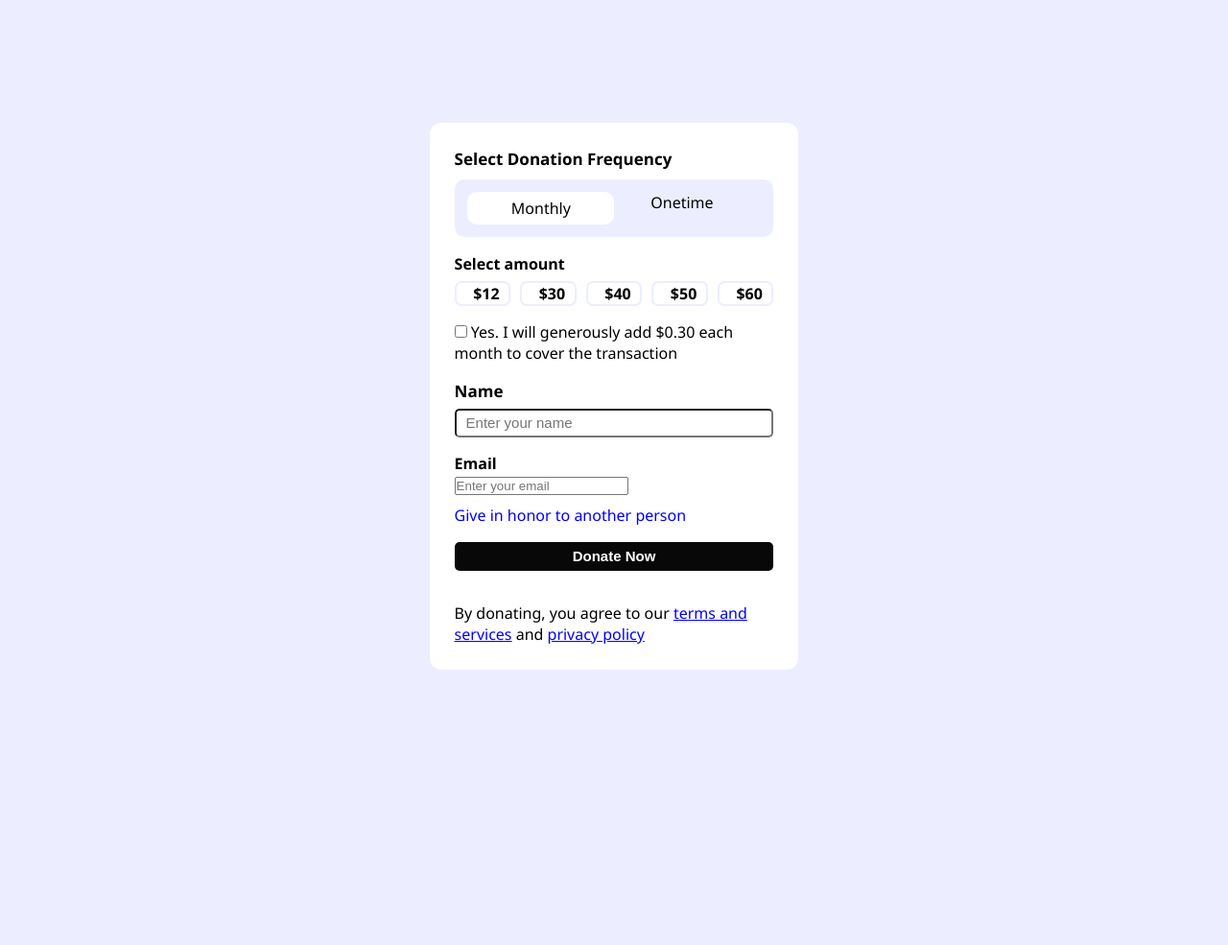
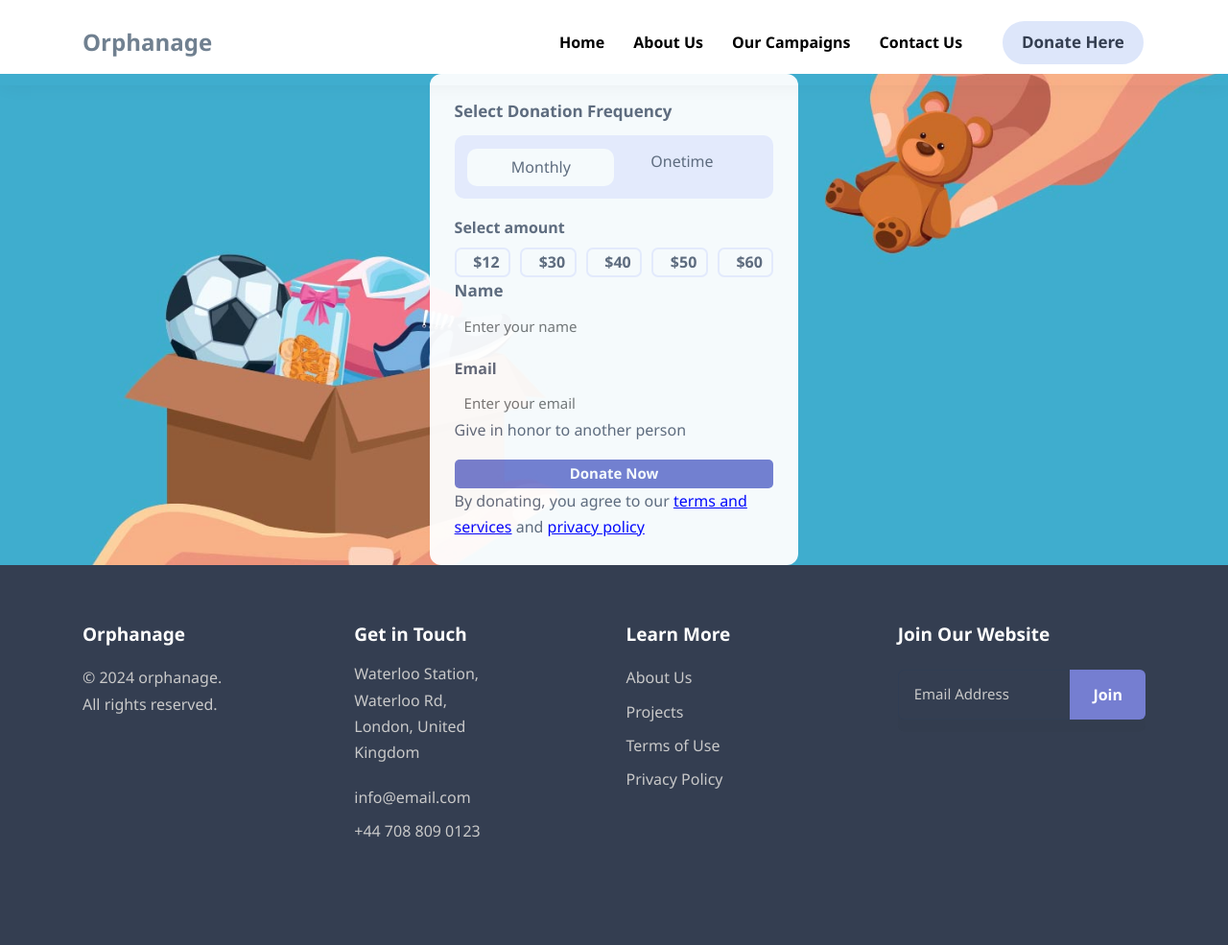
Before and after one commit to kmmehedihassan/Orphanage-Website, a plain HTML site: page donate_us.html in a window 1280 px wide. Shown: the whole page at 96% size. Before the commit the page ends 826 px from the top, so only its background shows below. Drawn offline with Linux system fonts and the light colour scheme.

Commit message:
donate-us

```diff
--- a/components/css/donate_us.css
+++ b/components/css/donate_us.css
@@ -9,17 +9,24 @@ body{
     background-color: rgb(236, 238, 255);
 }
 
-.container{
+.donate{
+    background-image: url("../images/donate-us.jpg");
+    background-repeat: no-repeat;
+    background-position: center;
+    background-size: cover;
+    height: 100%;
+}
+.donate-container{
+    opacity: 95%;
     padding: 2%;
-    margin-top: 10%;
+    margin-top: 6%;
     margin-left: 35%;
     margin-right: 35%;
-    margin-bottom: 10%;
     background-color: white;
     border-radius: 12px;
 }
 
-.container p:first-child{
+.donate-container p:first-child{
     font-size: 17px;
     font-weight: 600;
 }
@@ -64,7 +71,7 @@ p:nth-child(3){
 }
 
 .money:hover{
-    background-color: black;
+    background-color: hsla(234, 50%, 64%, 1);
     color: white;
 }
 
@@ -72,9 +79,14 @@ p:nth-child(3){
     margin-top: 5%;
 }
 
-.input{
+.donate-input{
     margin-top: 5%;
 }
+
+/* #footer input {
+    all:unset;
+  } */
+
 
 input[type="text"]{
     margin-top: 2%;
@@ -91,25 +103,28 @@ p:nth-child(7){
     color: blue;
 }
 
-button{
+.donate-button{
     width: 100%;
     height: 30px;
     margin-top: 5%;
     font-size: 15px;
     font-weight: 600;
     color: white;
-    background-color: rgb(8, 8, 8);
+    background-color: hsla(234, 50%, 64%, 1);
     border: none;
     border-radius: 5px;
     cursor: pointer;
 }
-button:hover{
-    color: blue;
-}
+
 p:nth-child(9){
     margin-top: 10%;
 }
 .blue{
+    display: inline;
     color: blue;
     text-decoration: underline;
 }
+
+footer{
+    margin-top: 0% !important;
+}
--- a/donate_us.html
+++ b/donate_us.html
@@ -13,11 +13,53 @@
   <link href="https://fonts.googleapis.com/css2?family=Manrope:wght@500;700&display=swap" rel="stylesheet">
 
   <link rel="stylesheet" href="./components/css/donate_us.css">
-  <!-- <link rel="stylesheet" href="./components/css/style.css"> -->
+  <link rel="stylesheet" href="./components/css/style.css">
 
 </head>
 <body>
+    <header class="header" data-header>
         <div class="container">
+          <h2>
+            <a href="#" class="logo" style="color:slategrey">
+              Orphanage
+            </a>
+          </h2>
+
+          <nav class="navbar" sidebar-nav>
+            <div class="navbar-top">
+              <button class="navbar-close-btn" sidebar-nav-toggler>
+                <ion-icon name="close-outline" aria-hidden="true"></ion-icon>
+              </button>
+            </div>
+
+            <ul class="navbar-items">
+              <li>
+                <a href="./index.html" class="navbar-comp">Home</a>
+              </li>
+              <li>
+                <a href="#" class="navbar-comp">About Us</a>
+              </li>
+              <li>
+                <a href="#" class="navbar-comp">Our Campaigns</a>
+              </li>
+              <li>
+                <a href="./contact_us.html" class="navbar-comp">Contact Us</a>
+              </li>
+            </ul>
+          </nav>
+
+          <a href="./donate_us.html" class="btn btn-primary">Donate Here</a>
+
+          <button class="navbar-open-btn" sidebar-nav-toggler>
+            <ion-icon name="menu" aria-hidden="true"></ion-icon>
+          </button>
+
+          <div class="overlay" sidebar-nav-toggler data-overlay></div>
+
+        </div>
+    </header>
+    <main class="donate">
+        <div class="donate-container">
             <p>Select Donation Frequency</p>
             <div class="time">
                 <span>Monthly</span>
@@ -32,22 +74,119 @@
                 <span class="money">$50</span>
                 <span class="money">$60</span>
             </div>
-        <div class="confirm">
+            <!-- <div class="confirm">
                 <input type="checkbox" name="" id="">
                 <span>Yes. I will generously add $0.30 each month to cover the transaction</span>
-        </div>
+            </div> -->
             <div class="input">
                 <p>Name</p>
-            <input type="text" name="" id="" placeholder="Enter your name">
+                <input class="donate-input" type="text" name="" id="" placeholder="Enter your name">
 
                 <p>Email</p>
-            <input type="email" name="" id="" placeholder="Enter your email">
+                <input type="text" name="" id="" placeholder="Enter your email">
             </div>
                 <p>Give in honor to another person</p>
 
-            <button>Donate Now</button>
+                <button class="donate-button">Donate Now</button>
 
                 <p>By donating, you agree to our <span class="blue">terms and services</span> and <span class="blue">privacy policy</span></p>
         </div>
+    </main>
+    <footer class="footer">
+        <div class="container grid-list">
+
+          <div class="footer-box">
+
+            <p class="h4 footer-list-title">Orphanage</p>
+
+            <p class="footer-text">
+              &copy; 2024 orphanage. <br> All rights reserved.
+            </p>
+
+            <ul class="social-list">
+
+              <li>
+                <a href="#" class="social-media-link">
+                  <ion-icon name="logo-facebook"></ion-icon>
+                </a>
+              </li>
+
+              <li>
+                <a href="#" class="social-media-link">
+                  <ion-icon name="logo-twitter"></ion-icon>
+                </a>
+              </li>
+
+              <li>
+                <a href="#" class="social-media-link">
+                  <ion-icon name="logo-instagram"></ion-icon>
+                </a>
+              </li>
+
+              <li>
+                <a href="#" class="social-media-link">
+                  <ion-icon name="logo-youtube"></ion-icon>
+                </a>
+              </li>
+
+            </ul>
+
+          </div>
+
+          <ul class="footer-list">
+
+            <li>
+              <p class="h4 footer-list-title">Get in Touch</p>
+            </li>
+
+            <li>
+              <address class="footer-text">
+                Waterloo Station, Waterloo Rd, London, United Kingdom
+              </address>
+            </li>
+
+            <li>
+              <a href="mailto:info@email.com" class="footer-link">info@email.com</a>
+            </li>
+
+            <li>
+              <a href="tel:+447088090123" class="footer-link">+44 708 809 0123</a>
+            </li>
+
+          </ul>
+
+          <ul class="footer-list">
+
+            <li>
+              <p class="h4 footer-list-title">Learn More</p>
+            </li>
+            <li>
+              <a href="#" class="footer-link">About Us</a>
+            </li>
+            <li>
+              <a href="#" class="footer-link">Projects</a>
+            </li>
+            <li>
+              <a href="#" class="footer-link">Terms of Use</a>
+            </li>
+            <li>
+              <a href="#" class="footer-link">Privacy Policy</a>
+            </li>
+
+          </ul>
+
+          <div class="footer-list">
+
+            <p class="h4 footer-list-title">Join Our Website</p>
+
+            <form action="" class="input-wrapper">
+              <input type="email" name="email_address" placeholder="Email Address" required class="input-field">
+              <button type="submit" class="submit-btn">Join</button>
+            </form>
+
+          </div>
+
+        </div>
+    </footer>
 </body>
 </html>
```
Also changed, not shown: contact_us.html (+1 -1 lines), index.html (+2 -2 lines), components/images/donate-us.jpg (added), components/images/donate-us.png (added), components/images/donate-us.webp (added). Lines whose indentation alone changed are shown as unchanged.
